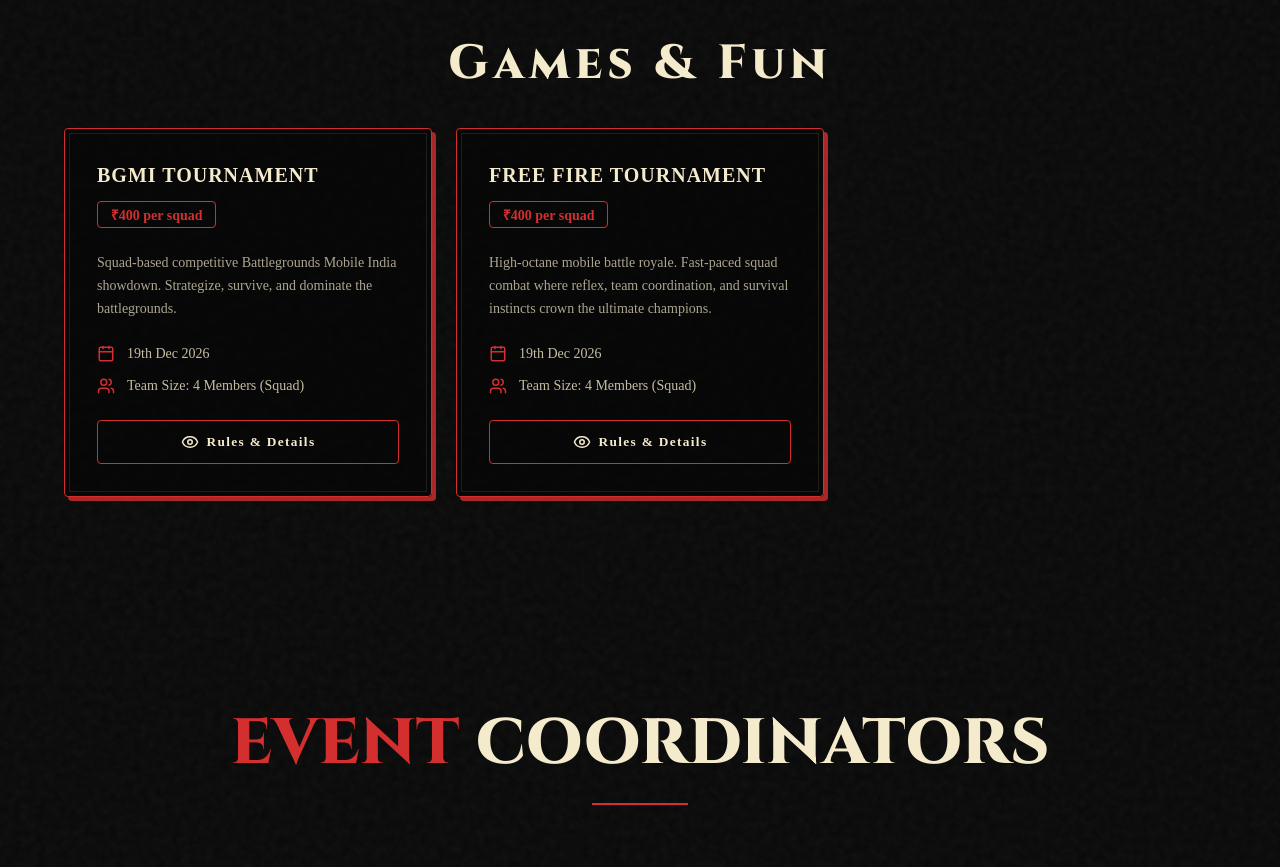
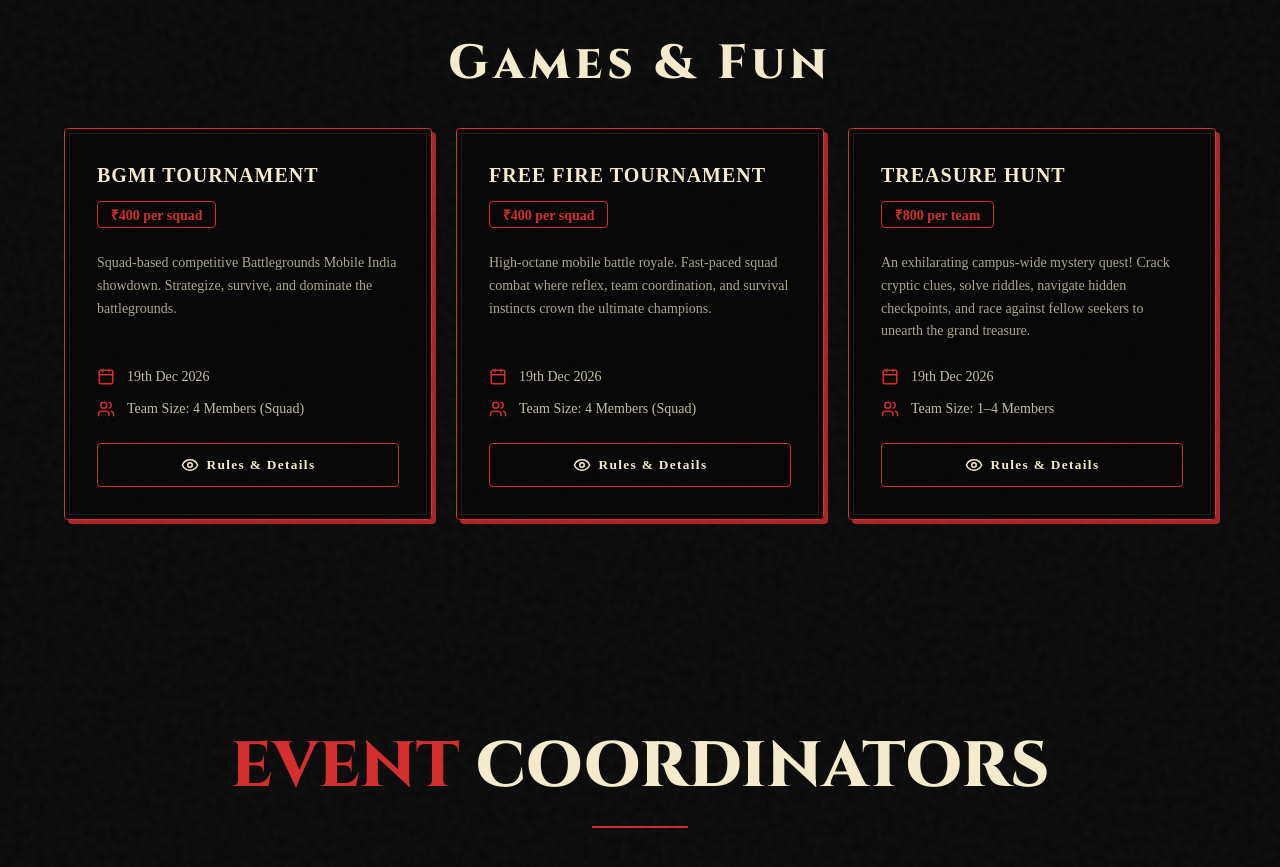
Before and after one commit to akshbir17/techfest, a React (Vite) app: page / in a window 1280 px wide. Shown: the part 3600-4467 px from the top of the page. Built offline with nearby package versions, Linux system fonts and the light colour scheme.

Commit message:
Add Treasure Hunt event with pricing 800 under Games and Fun for teams of 1-4

```diff
--- a/src/components/sections/TeamRegModal.jsx
+++ b/src/components/sections/TeamRegModal.jsx
@@ -5,10 +5,11 @@ import { X, ChevronDown, Loader2, AlertCircle, Users } from 'lucide-react';
 
 // Team events — update here to add/remove events
 const TEAM_EVENTS = [
-  { id: 'hackathon',  name: '24-Hour Hackathon',   fee: 800, teamSize: '2–4', description: 'Flagship event — build something amazing in 24 hours. ₹30,000 first prize, ₹14,000 second prize.' },
-  { id: 'bgmi',       name: 'BGMI Tournament',      fee: 400, teamSize: '4',   description: 'Squad-based competitive BGMI. ₹4,000 first prize, ₹2,000 second prize.' },
-  { id: 'free_fire',  name: 'Free Fire Tournament', fee: 400, teamSize: '4',   description: 'Squad-based Free Fire battle. ₹4,000 first prize, ₹2,000 second prize.' },
-  { id: 'tech_quiz',  name: 'TechQuiz',             fee: 300, teamSize: '1–3', description: 'Test your technical knowledge. ₹3,000 first prize, ₹1,500 second prize.' },
+  { id: 'hackathon',     name: '24-Hour Hackathon',      fee: 800, teamSize: '2–4', description: 'Flagship event — build something amazing in 24 hours. ₹30,000 first prize, ₹14,000 second prize.' },
+  { id: 'treasure_hunt', name: 'Treasure Hunt',          fee: 800, teamSize: '1–4', description: 'Campus-wide mystery quest solving clues & riddles. Exciting cash prizes + trophies.' },
+  { id: 'bgmi',          name: 'BGMI Tournament',         fee: 400, teamSize: '4',   description: 'Squad-based competitive BGMI. ₹4,000 first prize, ₹2,000 second prize.' },
+  { id: 'free_fire',     name: 'Free Fire Tournament',    fee: 400, teamSize: '4',   description: 'Squad-based Free Fire battle. ₹4,000 first prize, ₹2,000 second prize.' },
+  { id: 'tech_quiz',     name: 'TechQuiz',                fee: 300, teamSize: '1–3', description: 'Test your technical knowledge. ₹3,000 first prize, ₹1,500 second prize.' },
 ];
 
 const TeamRegModal = ({ onClose, initialEventId }) => {
--- a/src/pages/EventsPage.jsx
+++ b/src/pages/EventsPage.jsx
@@ -296,6 +296,31 @@ const EventsPage = ({ isEmbedded = false }) => {
         'Tiebreaker 2: Best Single Match Placement'
       ]
     },
+    {
+      id: 'treasure_hunt',
+      name: 'Treasure Hunt',
+      category: 'Games & Fun',
+      type: 'team',
+      price: '800 per team',
+      teamSize: '1–4 Members',
+      date: '19th Dec 2026',
+      venue: 'GNDEC Campus Grounds',
+      prize: 'Exciting Cash Prizes + Trophies',
+      description: 'An exhilarating campus-wide mystery quest! Crack cryptic clues, solve riddles, navigate hidden checkpoints, and race against fellow seekers to unearth the grand treasure.',
+      rules: [
+        'Teams must consist of 1 to 4 members. Inter-college and inter-branch teams are permitted.',
+        'All teams must report to the starting point together for briefing and collecting their initial clue.',
+        'Clues must be discovered and solved strictly in sequential order. Checkpoint marshals will verify each step before handing out the next clue.',
+        'Physical tampering with clues, sabotaging other squads, or accessing restricted campus areas will result in instant disqualification.',
+        'Motorized vehicles of any kind are strictly prohibited during the hunt.',
+        'The first squad to crack the final puzzle and deliver the treasure to the finish desk claims victory.'
+      ],
+      judging: [
+        'Order of completion with all verified checkpoints',
+        'Total completion time',
+        'Strict adherence to game boundaries and fair play'
+      ]
+    },
   ];
 
   const ContainerTag = isEmbedded ? 'section' : 'main';
--- a/src/services/ai.js
+++ b/src/services/ai.js
@@ -19,6 +19,7 @@ const systemInstruction = `You are Crimson, the official AI Assistant and Guide
       * Mock Interview: ₹120 per individual. Real-world corporate HR & tech simulation. ₹1,000 cash prize.
       * Photo Booth Photo Contest: ₹79 per entry (max 3 submissions). ₹1,000 prize pool.
     - Games & Esports:
+      * Treasure Hunt: ₹800 per team (1–4 members). Campus-wide quest solving clues and riddles to uncover the grand treasure.
       * BGMI Tournament: ₹400 per squad (4 members). Mobile only. ₹4,000 first prize, ₹2,000 second prize.
       * Free Fire Tournament: ₹400 per squad (4 members). Mobile only. ₹4,000 first prize, ₹2,000 second prize.
 
```
Also changed, not shown: public/google4f6988f24df910f2.html (line endings or trailing spaces).
